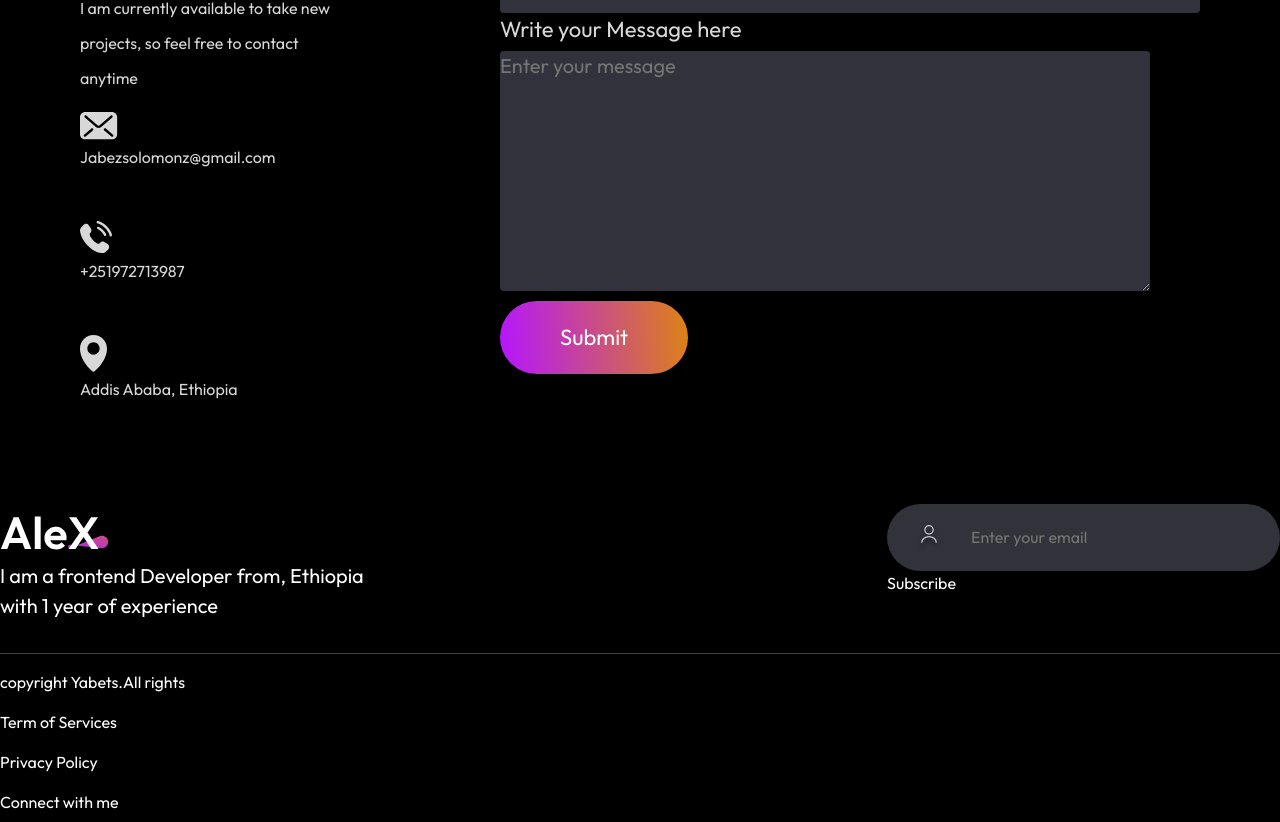
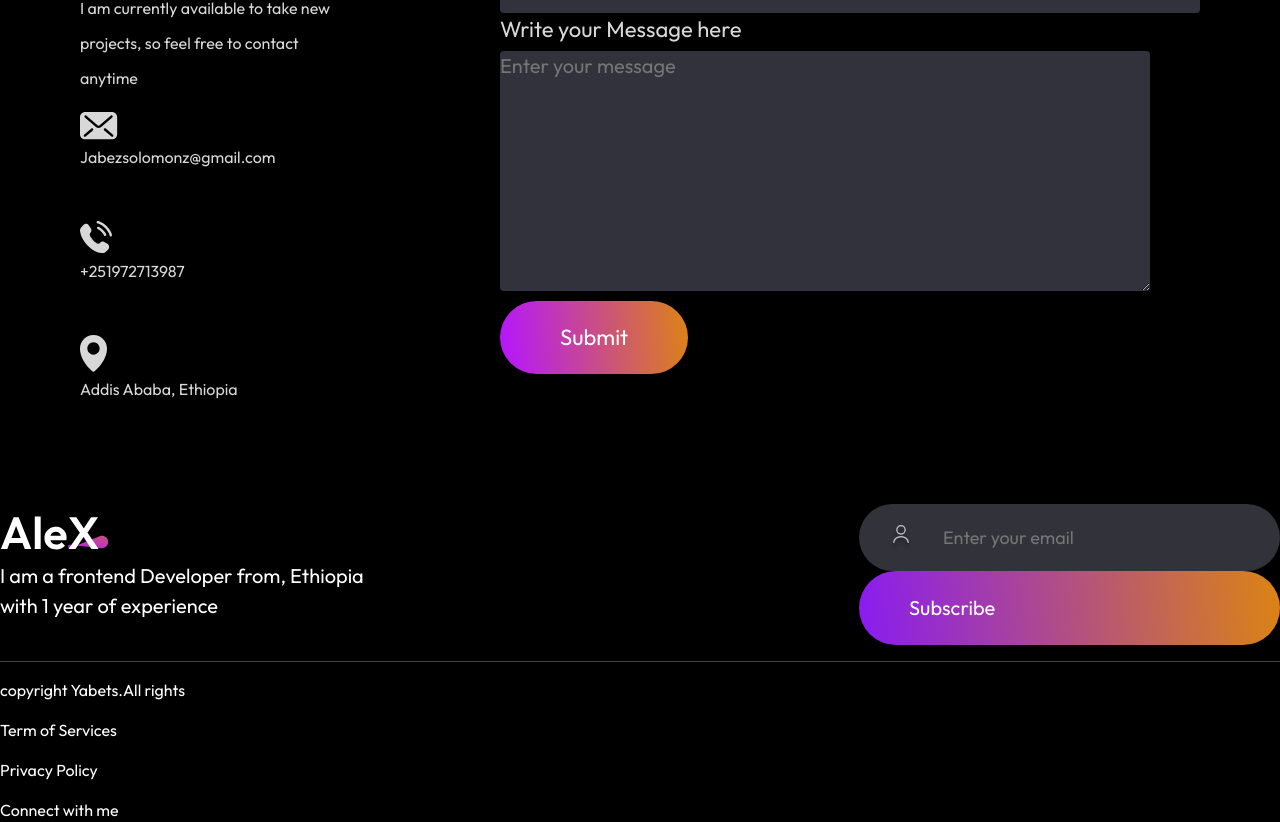
Before and after one commit to yabuz87/portfolio, a React (Vite) app: page / in a window 1280 px wide. Shown: the part 5170-5992 px from the top of the page. Built offline with nearby package versions, Linux system fonts and the light colour scheme; a web font is replaced by a local one.

Commit message:
footer button style

```diff
--- a/src/components/Footer/Footer.jsx
+++ b/src/components/Footer/Footer.jsx
@@ -17,7 +17,7 @@
         <input type="email" placeholder="Enter your email"/>
 
       </div>
-      <div className="footer-sibscribe">Subscribe</div>
+      <div className="footer-subscribe">Subscribe</div>
     </div>
 
       </div>
--- a/src/components/Footer/footer.css
+++ b/src/components/Footer/footer.css
@@ -34,5 +34,17 @@
     outline:none;
     border:none;
     background:transparent;
+    color:#a0a0a0;
+    font-family:Outfit;
+    font-size:18px;
 
 }
+.footer-subscribe
+{
+    font-size:20px;
+    padding:22px 50px;
+    border-radius: 50px;
+    background:linear-gradient(264deg,#DF8908 -5.09%,#8415FF 106.28%);
+    cursor:pointer;
+    transition:0.3s;
+}
```
